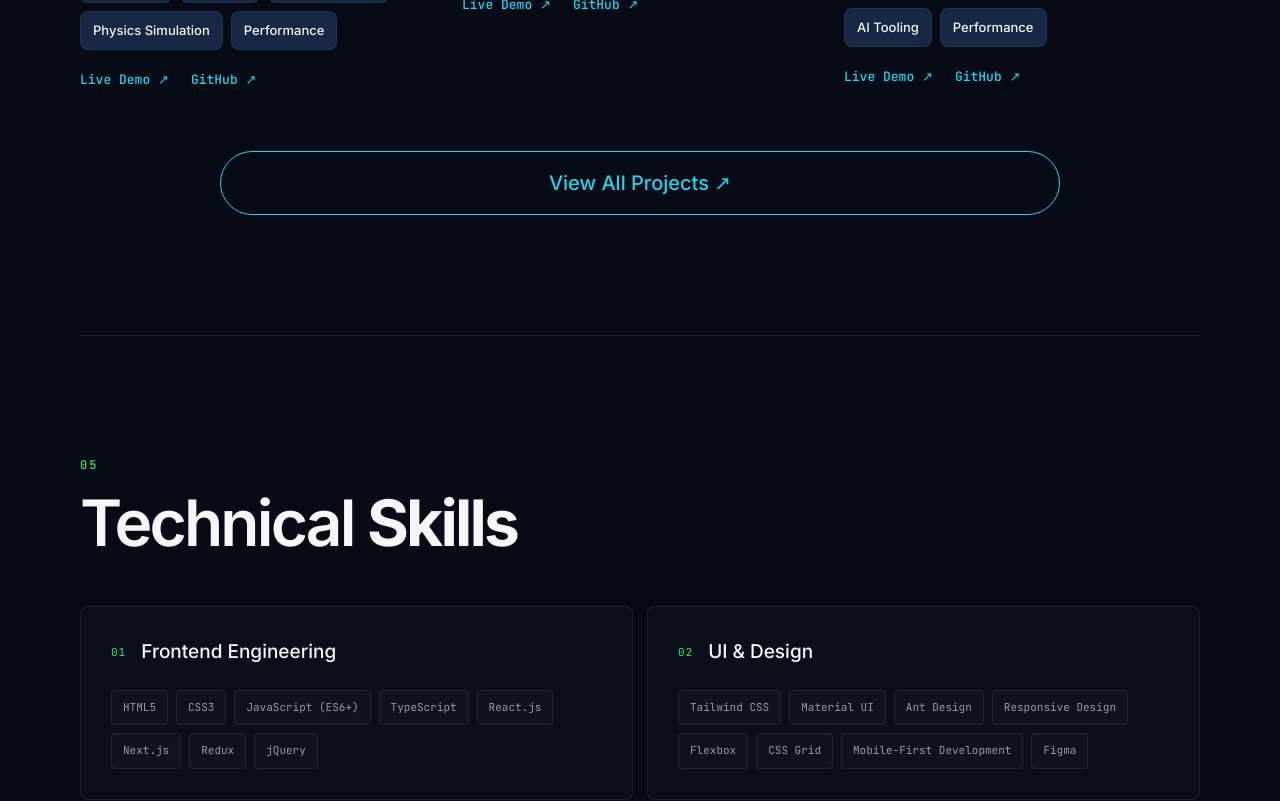
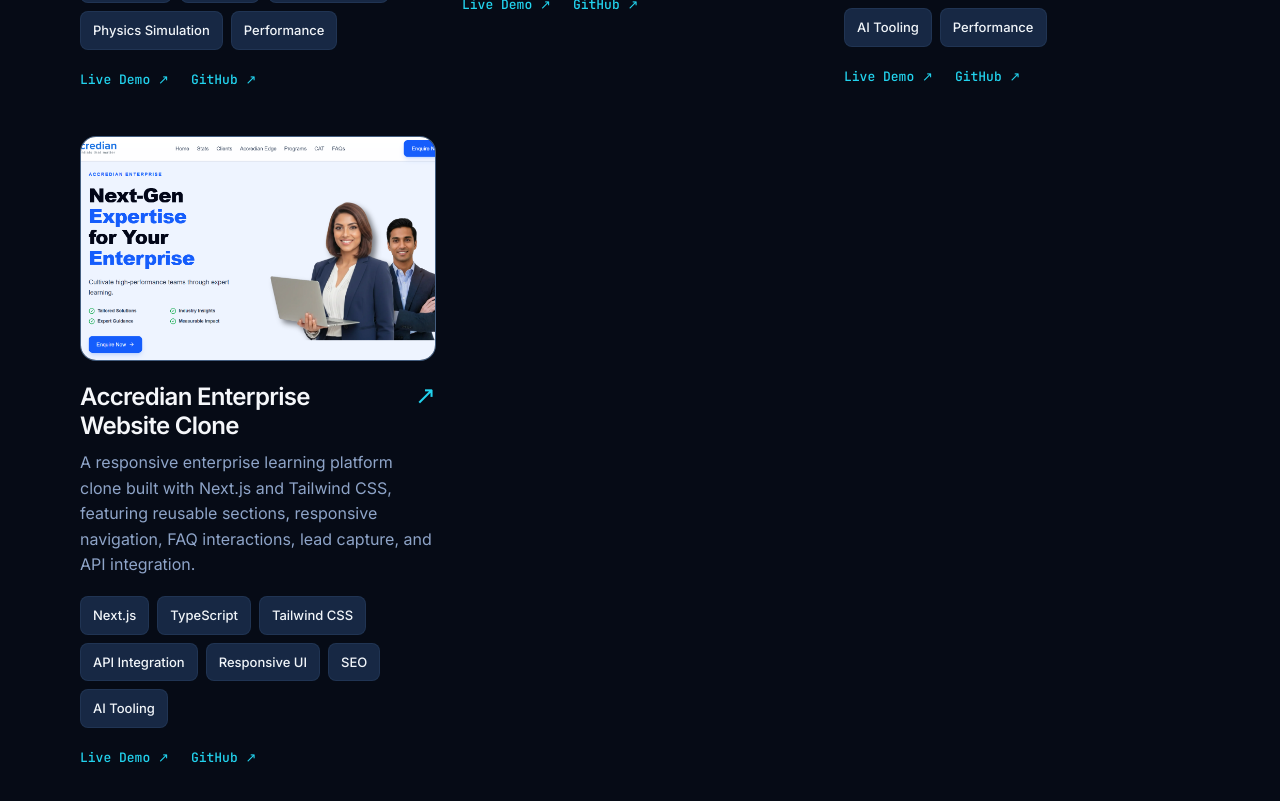
Before and after one commit to akankshapatil2015/akanksha-portfolio, a React (Vite) app: page / in a window 1280 px wide. Shown: the part 4780-5581 px from the top of the page. Built offline with nearby package versions, Linux system fonts and the light colour scheme.

Commit message:
feat: add Accredian enterprise project

```diff
--- a/src/components/Projects.jsx
+++ b/src/components/Projects.jsx
@@ -1,14 +1,22 @@
 import antigravityImage from '../assets/antigravity.png';
 import dashboardImage from '../assets/dashboard.png';
 import portfolioImage from '../assets/portfolio.png';
+import accredianImage from '../assets/accredian.png';
 
 function Projects() {
   const projects = [
     {
       number: '01',
       title: 'Anti-Gravity Interactive Simulation',
-      description: 'A browser-based physics experiment with Matter.js, Canvas rendering, collision detection, and responsive interactions.',
-      technologies: ['JavaScript', 'Matter.js', 'HTML5 Canvas', 'Physics Simulation', 'Performance'],
+      description:
+        'A browser-based physics experiment with Matter.js, Canvas rendering, collision detection, and responsive interactions.',
+      technologies: [
+        'JavaScript',
+        'Matter.js',
+        'HTML5 Canvas',
+        'Physics Simulation',
+        'Performance',
+      ],
       image: antigravityImage,
       liveDemoLink: 'https://antigravity-clone-psi.vercel.app/',
       githubLink: 'https://github.com/akankshapatil2015/antigravity-clone',
@@ -16,7 +24,8 @@
     {
       number: '02',
       title: 'Interactive React Dashboard',
-      description: 'A dashboard concept centered on reusable React components, flexible layouts, and clear interactive states.',
+      description:
+        'A dashboard concept centered on reusable React components, flexible layouts, and clear interactive states.',
       technologies: ['React', 'JavaScript', 'CSS', 'Responsive UI'],
       image: dashboardImage,
       liveDemoLink: 'https://dashboard-ui-virid-three.vercel.app/',
@@ -25,11 +34,38 @@
     {
       number: '03',
       title: 'Personal Portfolio',
-      description: 'A responsive portfolio bringing together frontend work, professional experience, technical capabilities, and AI-assisted workflow.',
-      technologies: ['React', 'JavaScript', 'CSS', 'Responsive UI', 'AI Tooling', 'Performance'],
+      description:
+        'A responsive portfolio bringing together frontend work, professional experience, technical capabilities, and AI-assisted workflow.',
+      technologies: [
+        'React',
+        'JavaScript',
+        'CSS',
+        'Responsive UI',
+        'AI Tooling',
+        'Performance',
+      ],
       image: portfolioImage,
       liveDemoLink: 'https://personal-portfolio-blush-mu.vercel.app/',
       githubLink: 'https://github.com/akankshapatil2015/personal-portfolio',
+    },
+    {
+      number: '04',
+      title: 'Accredian Enterprise Website Clone',
+      description:
+        'A responsive enterprise learning platform clone built with Next.js and Tailwind CSS, featuring reusable sections, responsive navigation, FAQ interactions, lead capture, and API integration.',
+      technologies: [
+        'Next.js',
+        'TypeScript',
+        'Tailwind CSS',
+        'API Integration',
+        'Responsive UI',
+        'SEO',
+        'AI Tooling',
+      ],
+      image: accredianImage,
+      liveDemoLink: 'https://accredian-enterprise-clone-o9bmdpcc9.vercel.app/',
+      githubLink:
+        'https://github.com/akankshapatil2015/accredian-enterprise-clone',
     },
   ];
 
```
Also changed, not shown: src/assets/accredian.png (added).
